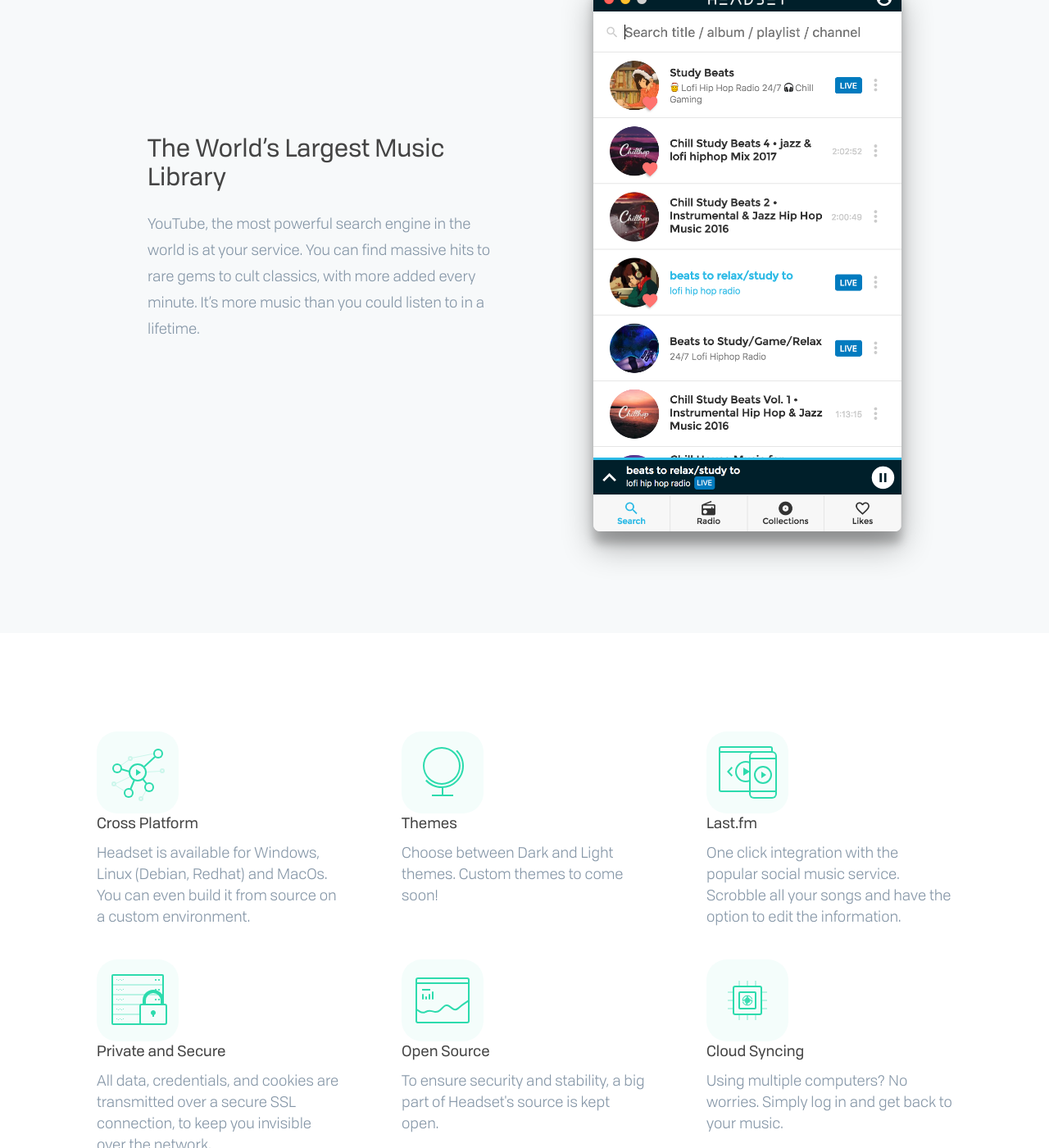
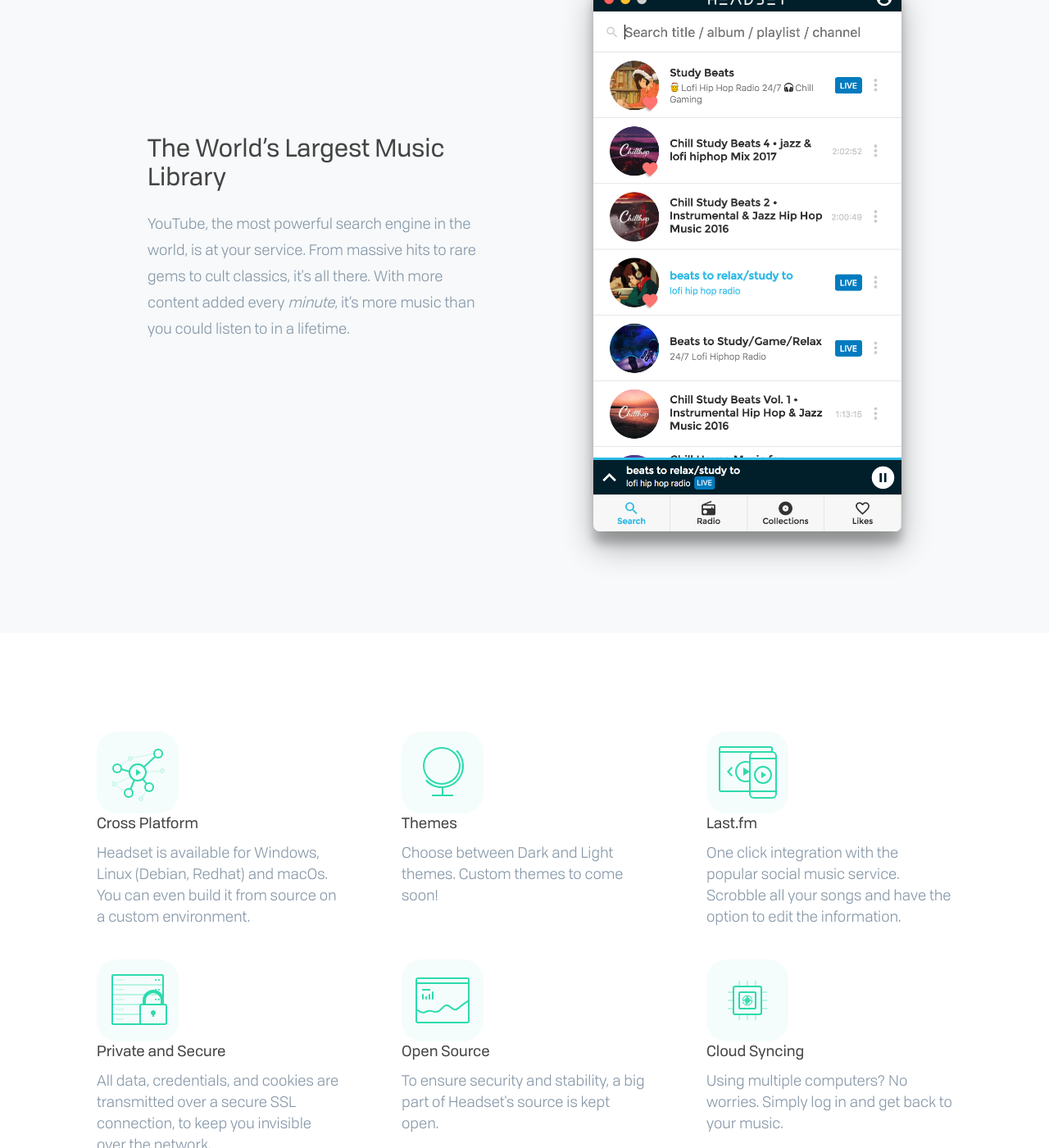
Before and after one commit to headsetapp/headsetapp.github.io, a Jekyll site: the page index.html, which Jekyll copies as it is, in a window 1280 px wide and 1400 px high, scrolled down 1313 px. Shown: the whole window at 82% size. Built offline with Jekyll 4.4.1, drawn with Linux system fonts in a browser that asks for light colours; comment, search, counter and statistics services are not loaded.

Commit message:
improve copy

```diff
--- a/index.html
+++ b/index.html
@@ -110,8 +110,8 @@
               <h2>The World’s Largest Music Library</h2>
             </div>
             <div class="home-feature-block-text">
-              <p>YouTube, the most powerful search engine in the world is at your service. You can find massive hits to rare
-                gems to cult classics, with more added every minute. It’s more music than you could listen to in a lifetime.</p>
+              <p>YouTube, the most powerful search engine in the world, is at your service. From massive hits to rare
+                gems to cult classics, it's all there. With more content added every <i>minute</i>, it’s more music than you could listen to in a lifetime.</p>
             </div>
           </div>
           <div class="center-image">
@@ -127,7 +127,7 @@
         <div class="sub-category">
           <img src="images/scale.svg" alt="">
           <h4>Cross Platform</h4>
-          <p>Headset is available for Windows, Linux (Debian, Redhat) and MacOs. You can even build it from source on a custom
+          <p>Headset is available for Windows, Linux (Debian, Redhat) and macOs. You can even build it from source on a custom
             environment.
           </p>
         </div>
```
